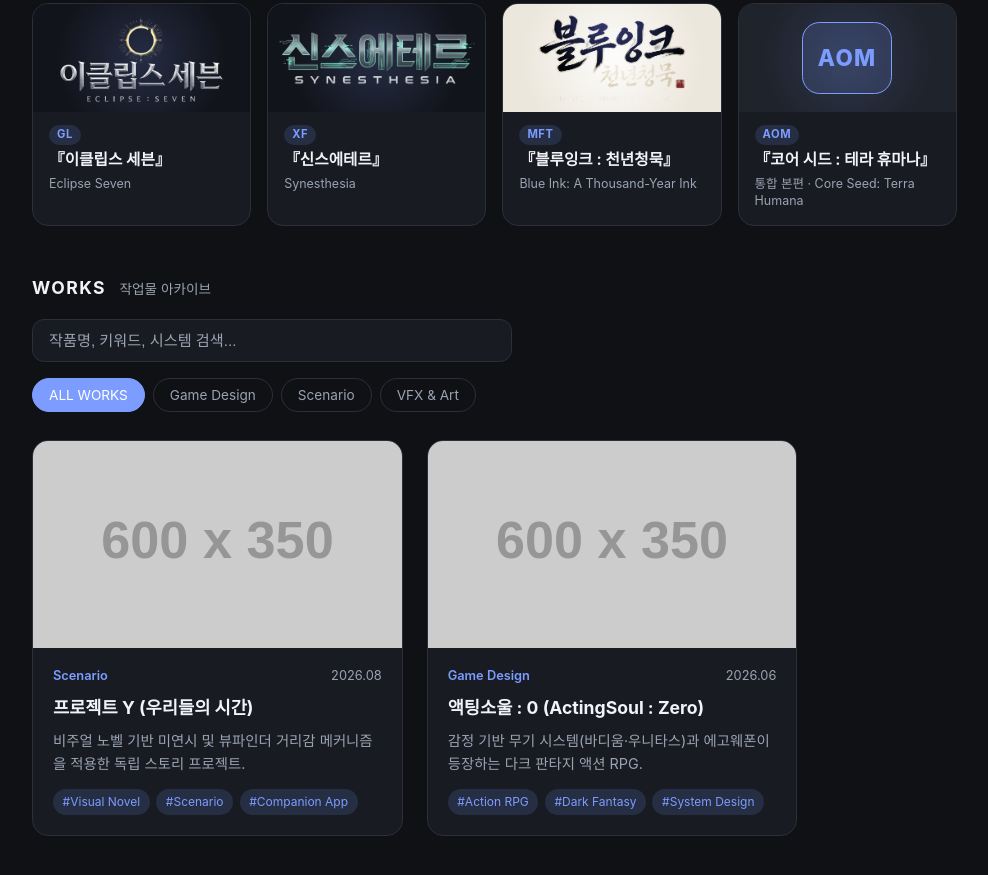
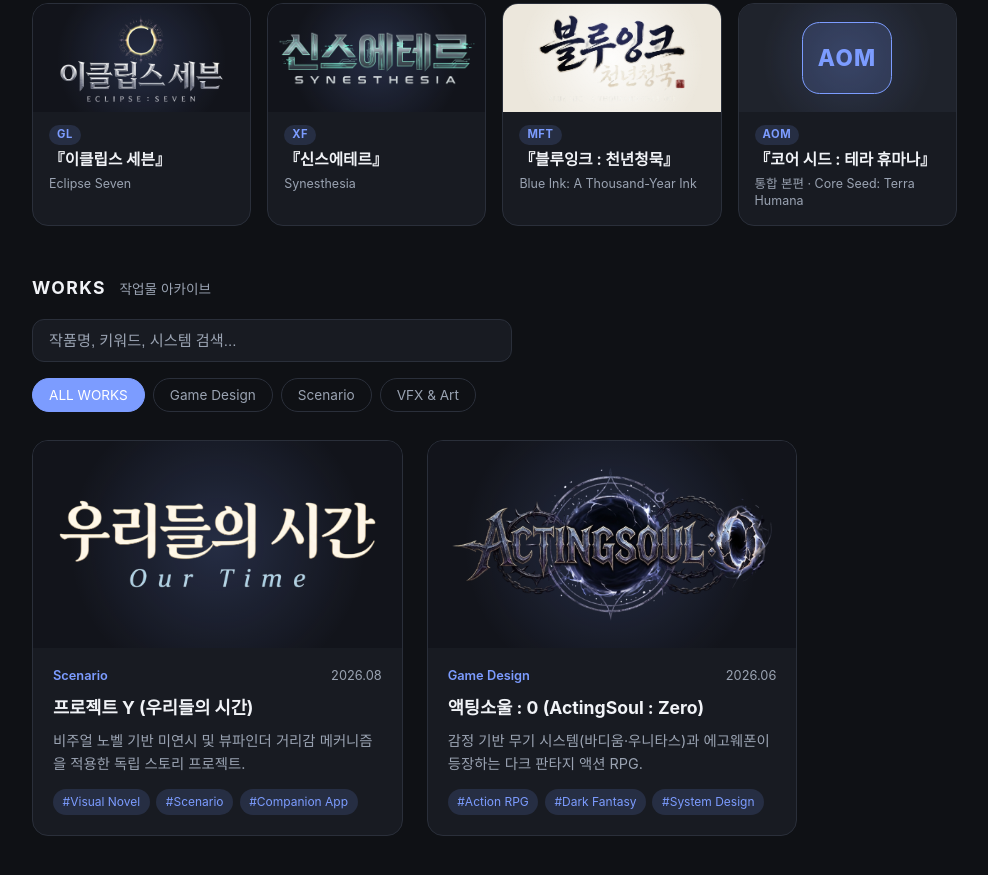
Before and after one commit to hubintelli23/Portfolio, a plain HTML site: page index.html in a window 1280 px wide. Shown: the part 431-1306 px from the top of the page, without its empty margins (28-1016 px from the left). Drawn offline with Linux system fonts and the light colour scheme; placeholder pictures from the web are drawn by us.

Commit message:
Add files via upload

```diff
--- a/app.js
+++ b/app.js
@@ -1,4 +1,5 @@
-/* Portfolio app.js v1.2 (2026-11-16) : 로고 배경(logoBg) 지원, 바로가기 데이터 캐시 갱신
+/* Portfolio app.js v1.3 (2026-11-16) : 작업물 카드 썸네일 맞춤(thumbnailFit) 지원, 데이터 캐시 갱신
+   v1.2 : 로고 배경(logoBg) 지원, 바로가기 데이터 캐시 갱신
    v1.1 : 프로젝트 바로가기 렌더링 추가, 썸네일 대체 이미지 수정 */
 document.addEventListener('DOMContentLoaded', () => {
     let projectsData = [];
@@ -39,7 +40,7 @@ document.addEventListener('DOMContentLoaded', () => {
     // 데이터 로딩
     async function fetchProjects() {
         try {
-            const response = await fetch('data/projects.json');
+            const response = await fetch('data/projects.json?v=1.3');
             if (!response.ok) throw new Error('데이터 로드 실패');
             projectsData = await response.json();
             applyFilters();
@@ -56,7 +57,7 @@ document.addEventListener('DOMContentLoaded', () => {
     async function fetchLinks() {
         if (!linkGrid) return;
         try {
-            const response = await fetch('data/links.json?v=1.2');
+            const response = await fetch('data/links.json?v=1.3');
             if (!response.ok) throw new Error('링크 데이터 로드 실패');
             renderLinks(await response.json());
         } catch (error) {
@@ -112,8 +113,8 @@ document.addEventListener('DOMContentLoaded', () => {
 
         gridEl.innerHTML = items.map(project => `
             <div class="project-card" data-id="${project.id}">
-                <div class="card-thumbnail-wrap">
-                    <img src="${project.thumbnail}" alt="${project.title}" class="card-thumbnail" onerror="this.onerror=null; this.src='https://placehold.co/600x350?text=No+Image'">
+                <div class="card-thumbnail-wrap ${project.thumbnailFit === 'contain' ? 'logo-wrap' : ''}">
+                    <img src="${project.thumbnail}" alt="${project.title}" class="card-thumbnail ${project.thumbnailFit === 'contain' ? 'is-logo' : ''}" onerror="this.onerror=null; this.src='https://placehold.co/600x350?text=No+Image'">
                 </div>
                 <div class="card-body">
                     <div class="card-meta-row">
--- a/data/projects.json
+++ b/data/projects.json
@@ -5,15 +5,16 @@
     "category": "Scenario",
     "summary": "비주얼 노벨 기반 미연시 및 뷰파인더 거리감 메커니즘을 적용한 독립 스토리 프로젝트.",
     "description": "공통 루트 『우리들의 시간』 및 사진 현상 메커니즘, 20세로 통일된 주요 인물들의 재회 서사를 다룬 내러티브 중심 프로젝트입니다. 웹 기반 모바일 컴패니언 앱 프로토타입과 연동 구조를 설계했습니다.",
-    "thumbnail": "https://via.placeholder.com/600x350?text=Project+Y",
-    "youtubeId": "dQw4w9WgXcQ",
-    "gallery": [
-      "https://via.placeholder.com/800x450?text=Project+Y+-+Main+UI",
-      "https://via.placeholder.com/800x450?text=Project+Y+-+Viewfinder+System",
-      "https://via.placeholder.com/800x450?text=Project+Y+-+Dialogue+Branch"
-    ],
+    "thumbnail": "images/logos/y.png",
+    "thumbnailFit": "contain",
+    "youtubeId": "",
+    "gallery": [],
     "date": "2026.08",
-    "tags": ["Visual Novel", "Scenario", "Companion App"]
+    "tags": [
+      "Visual Novel",
+      "Scenario",
+      "Companion App"
+    ]
   },
   {
     "id": 2,
@@ -21,13 +22,15 @@
     "category": "Game Design",
     "summary": "감정 기반 무기 시스템(바디움·우니타스)과 에고웨폰이 등장하는 다크 판타지 액션 RPG.",
     "description": "태초의 공허를 지닌 대행자 주인공과 감정에 따라 분류되는 바디움 무기 체계, 그리고 붕괴되지 않는 우니타스 무기의 연출 및 전투 메커니즘을 구축한 기획 문서 및 시스템 설계안입니다.",
-    "thumbnail": "https://via.placeholder.com/600x350?text=ActingSoul+Zero",
+    "thumbnail": "images/logos/ats-s1.png",
+    "thumbnailFit": "contain",
     "youtubeId": "",
-    "gallery": [
-      "https://via.placeholder.com/800x450?text=Vadium+Weapon+Chart",
-      "https://via.placeholder.com/800x450?text=Combat+Flow+Diagram"
-    ],
+    "gallery": [],
     "date": "2026.06",
-    "tags": ["Action RPG", "Dark Fantasy", "System Design"]
+    "tags": [
+      "Action RPG",
+      "Dark Fantasy",
+      "System Design"
+    ]
   }
 ]
--- a/index.html
+++ b/index.html
@@ -1,12 +1,13 @@
 <!DOCTYPE html>
-<!-- Portfolio index.html v1.2 (2026-11-16) : 임시 로고 6종 반영 (CSS·JS v1.2로 갱신)
+<!-- Portfolio index.html v1.3 (2026-11-16) : 작업물 아카이브 썸네일 수정 (CSS·JS v1.3으로 갱신)
+     v1.2 : 임시 로고 6종 반영
      v1.1 : 프로젝트 바로가기(PLAY) 섹션 추가 -->
 <html lang="ko">
 <head>
     <meta charset="UTF-8">
     <meta name="viewport" content="width=device-width, initial-scale=1.0">
     <title>Portfolio - Creative Showcase</title>
-    <link rel="stylesheet" href="style.css?v=1.2">
+    <link rel="stylesheet" href="style.css?v=1.3">
 </head>
 <body>
     <div id="app">
@@ -63,6 +64,6 @@
         </div>
     </div>
 
-    <script src="app.js?v=1.2"></script>
+    <script src="app.js?v=1.3"></script>
 </body>
 </html>
--- a/style.css
+++ b/style.css
@@ -1,4 +1,5 @@
-/* Portfolio style.css v1.2 (2026-11-16) : 로고별 배경(어두운/밝은) 추가
+/* Portfolio style.css v1.3 (2026-11-16) : 작업물 카드에 로고 썸네일 표시 스타일 추가
+   v1.2 : 로고별 배경(어두운/밝은) 추가
    v1.1 : 기본 스타일 복구 + 프로젝트 바로가기 섹션 추가 */
 
 /* ===== 테마 변수 ===== */
@@ -181,6 +182,18 @@ button { font-family: inherit; }
     object-fit: cover;
     display: block;
 }
+
+/* 썸네일이 로고일 때: 잘리지 않게 전체 표시 + 어두운 배경 */
+.card-thumbnail-wrap.logo-wrap {
+    display: flex;
+    align-items: center;
+    justify-content: center;
+    padding: 1.5rem;
+    background:
+        radial-gradient(circle at 50% 50%, rgba(124, 156, 255, 0.18), transparent 70%),
+        #12141b;
+}
+.card-thumbnail.is-logo { object-fit: contain; }
 
 .card-body { padding: 1.1rem 1.25rem 1.25rem; }
 
```
